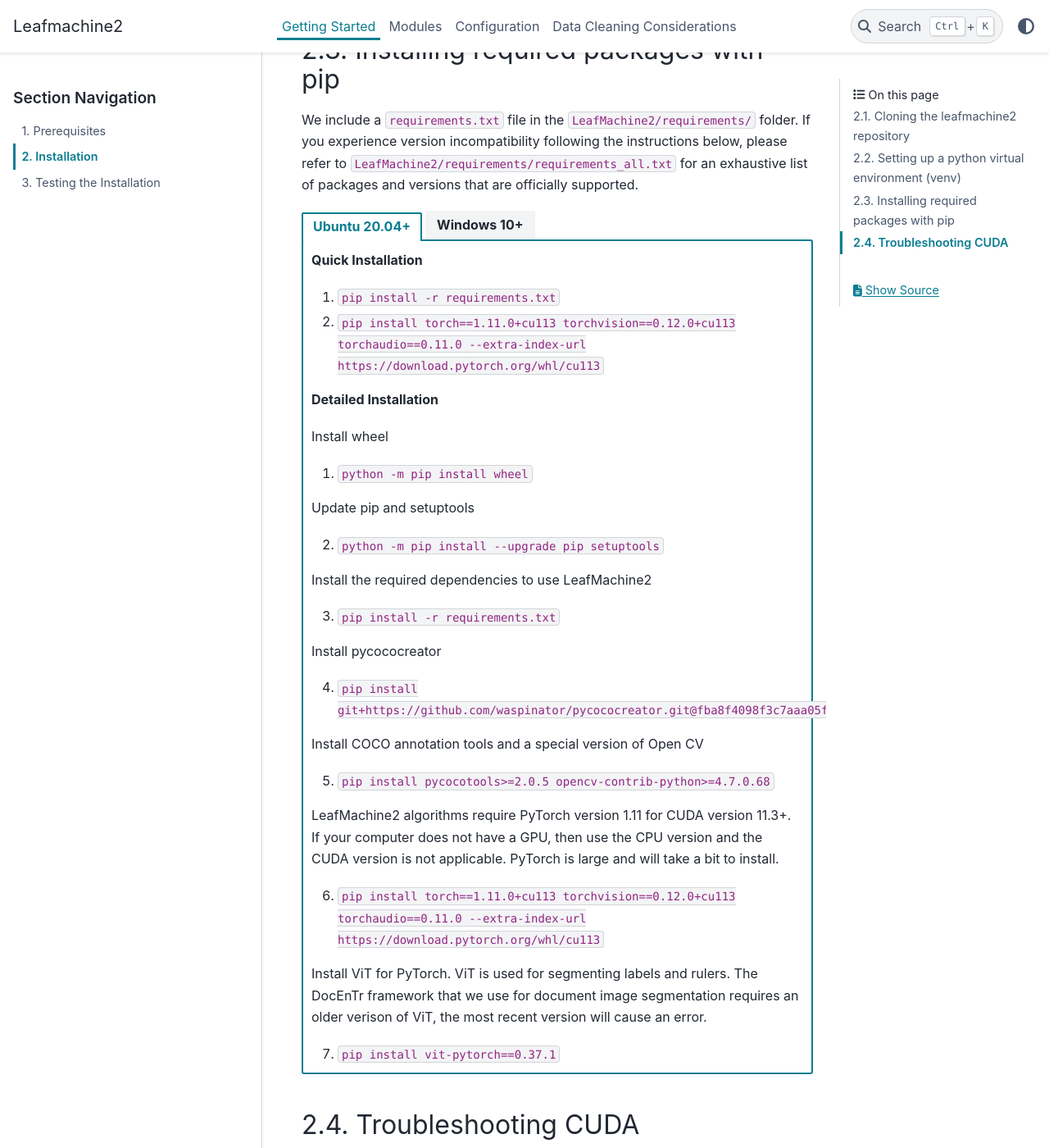
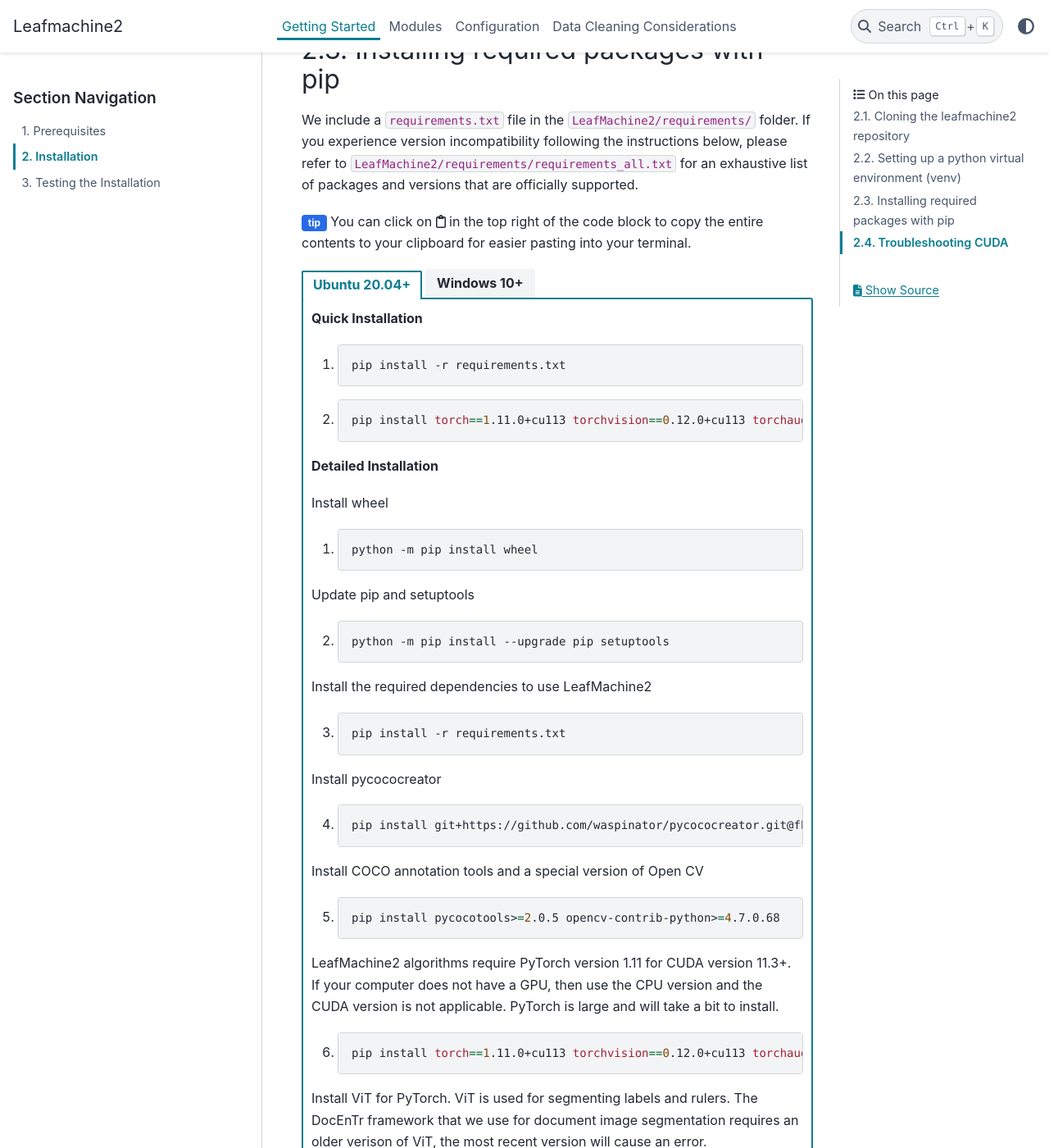
Before and after one commit to Gene-Weaver/docs-LM2, a Sphinx documentation site: the page built from source/getting_started/installation.rst, in a window 1280 px wide and 1400 px high, scrolled down 1428 px. Shown: the whole window at 82% size. Built offline with Sphinx 7.4.7 and the PyData theme 0.15.4, drawn with Linux system fonts in a browser that asks for light colours; some of the changed lines change nothing that is shown.

Commit message:
Switch instructions to use codeblocks and use clipboard icon

```diff
--- a/source/conf.py
+++ b/source/conf.py
@@ -8,3 +8,6 @@
 }
 exclude_patterns = ["_build", ".venv", "docs"]
 extensions = ["sphinx_design", "sphinx_copybutton"]
+
+copybutton_image_svg = """<svg xmlns="http://www.w3.org/2000/svg" fill="currentColor" viewBox="0 0 384 512"><!--!Font Awesome Free 6.5.2 by @fontawesome - https://fontawesome.com License - https://fontawesome.com/license/free Copyright 2024 Fonticons, Inc.--><path d="M280 64h40c35.3 0 64 28.7 64 64V448c0 35.3-28.7 64-64 64H64c-35.3 0-64-28.7-64-64V128C0 92.7 28.7 64 64 64h40 9.6C121 27.5 153.3 0 192 0s71 27.5 78.4 64H280zM64 112c-8.8 0-16 7.2-16 16V448c0 8.8 7.2 16 16 16H320c8.8 0 16-7.2 16-16V128c0-8.8-7.2-16-16-16H304v24c0 13.3-10.7 24-24 24H192 104c-13.3 0-24-10.7-24-24V112H64zm128-8a24 24 0 1 0 0-48 24 24 0 1 0 0 48z"/></svg>
+"""
--- a/source/getting_started/installation.rst
+++ b/source/getting_started/installation.rst
@@ -45,6 +45,8 @@
 
 We include a ``requirements.txt`` file in the ``LeafMachine2/requirements/`` folder. If you experience version incompatibility following the instructions below, please refer to ``LeafMachine2/requirements/requirements_all.txt`` for an exhaustive list of packages and versions that are officially supported.
 
+:bdg-info:`tip` You can click on :far:`clipboard` in the top right of the code block to copy the entire contents to your clipboard for easier pasting into your terminal.
+
 .. tab-set::
 
     .. tab-item:: Ubuntu 20.04+
@@ -52,61 +54,108 @@
 
         **Quick Installation**
 
-        1. ``pip install -r requirements.txt``
-        2. ``pip install torch==1.11.0+cu113 torchvision==0.12.0+cu113 torchaudio==0.11.0 --extra-index-url https://download.pytorch.org/whl/cu113``
+        1. .. code-block:: bash
+
+            pip install -r requirements.txt
+
+        2. .. code-block:: bash
+
+            pip install torch==1.11.0+cu113 torchvision==0.12.0+cu113 torchaudio==0.11.0 --extra-index-url https://download.pytorch.org/whl/cu113
+
 
         **Detailed Installation**
 
         Install wheel
 
-        1. ``python -m pip install wheel``
+        1. .. code-block:: bash
+
+            python -m pip install wheel
 
         Update pip and setuptools
 
-        2. ``python -m pip install --upgrade pip setuptools``
+        2. .. code-block:: bash
+
+            python -m pip install --upgrade pip setuptools
 
         Install the required dependencies to use LeafMachine2
 
-        3. ``pip install -r requirements.txt``
+        3. .. code-block:: bash
+
+            pip install -r requirements.txt
 
         Install pycococreator
 
-        4. ``pip install git+https://github.com/waspinator/pycococreator.git@fba8f4098f3c7aaa05fe119dc93bbe4063afdab8#egg=pycococreatortools``
+        4. .. code-block:: bash
+
+            pip install git+https://github.com/waspinator/pycococreator.git@fba8f4098f3c7aaa05fe119dc93bbe4063afdab8#egg=pycococreatortools
+
 
         Install COCO annotation tools and a special version of Open CV
 
-        5. ``pip install pycocotools>=2.0.5 opencv-contrib-python>=4.7.0.68``
+        5. .. code-block:: bash
+
+            pip install pycocotools>=2.0.5 opencv-contrib-python>=4.7.0.68
 
         LeafMachine2 algorithms require PyTorch version 1.11 for CUDA version 11.3+. If your computer does not have a GPU, then use the CPU version and the CUDA version is not applicable. PyTorch is large and will take a bit to install.
 
-        6. ``pip install torch==1.11.0+cu113 torchvision==0.12.0+cu113 torchaudio==0.11.0 --extra-index-url https://download.pytorch.org/whl/cu113``
+        6. .. code-block:: bash
+
+            pip install torch==1.11.0+cu113 torchvision==0.12.0+cu113 torchaudio==0.11.0 --extra-index-url https://download.pytorch.org/whl/cu113
 
         Install ViT for PyTorch. ViT is used for segmenting labels and rulers. The DocEnTr framework that we use for document image segmentation requires an older verison of ViT, the most recent version will cause an error.
 
-        7. ``pip install vit-pytorch==0.37.1``
+        7. .. code-block:: bash
+
+            pip install vit-pytorch==0.37.1
 
     .. tab-item:: Windows 10+
         :sync: key2
 
+        **Quick Installation**
+
+        1. .. code-block:: bash
+
+            pip install -r requirements.txt
+
+        2. .. code-block:: bash
+
+            pip install torch==1.11.0+cu113 torchvision==0.12.0+cu113 torchaudio==0.11.0 --extra-index-url https://download.pytorch.org/whl/cu113
+
+        3. .. code-block:: bash
+
+            pip install pywin32
+
+        **Detailed Installation**
+
         Install the required dependencies to use LeafMachine2
 
-        1. ``pip install -r requirements.txt``
+        1. .. code-block:: bash
+
+            pip install -r requirements.txt
 
         Install pycococreator
 
-        2. ``pip install git+https://github.com/waspinator/pycococreator.git@fba8f4098f3c7aaa05fe119dc93bbe4063afdab8#egg=pycococreatortools``
+        2. .. code-block:: bash
+
+            pip install git+https://github.com/waspinator/pycococreator.git@fba8f4098f3c7aaa05fe119dc93bbe4063afdab8#egg=pycococreatortools
 
         Install COCO annotation tools, a special version of Open CV, and pywin32 for creating the desktop shortcut.
 
-        3. ``pip install pywin32 pycocotools>=2.0.5 opencv-contrib-python>=4.7.0.68``
+        3. .. code-block:: bash
+
+            pip install pywin32 pycocotools>=2.0.5 opencv-contrib-python>=4.7.0.68
 
         Leafmachine2 algorithms require PyTorch version 1.11 for CUDA version 11.3+. If your computer does not have a GPU, then use the CPU version and the CUDA version is not applicable. PyTorch is large and will take a bit to install.
 
-        4. ``pip install torch==1.11.0+cu113 torchvision==0.12.0+cu113 torchaudio==0.11.0 --extra-index-url https://download.pytorch.org/whl/cu113``
+        4. .. code-block:: bash
+
+            pip install torch==1.11.0+cu113 torchvision==0.12.0+cu113 torchaudio==0.11.0 --extra-index-url https://download.pytorch.org/whl/cu113
 
         Install ViT for PyTorch. ViT is used for segmenting labels and rulers. The DocEnTr framework that we use for document image segmentation requires an older verison of ViT, the most recent version will cause an error.
 
-        5. ``pip install vit-pytorch==0.37.1``
+        5. .. code-block:: bash
+
+            pip install vit-pytorch==0.37.1
 
 Troubleshooting CUDA
 --------------------
```
